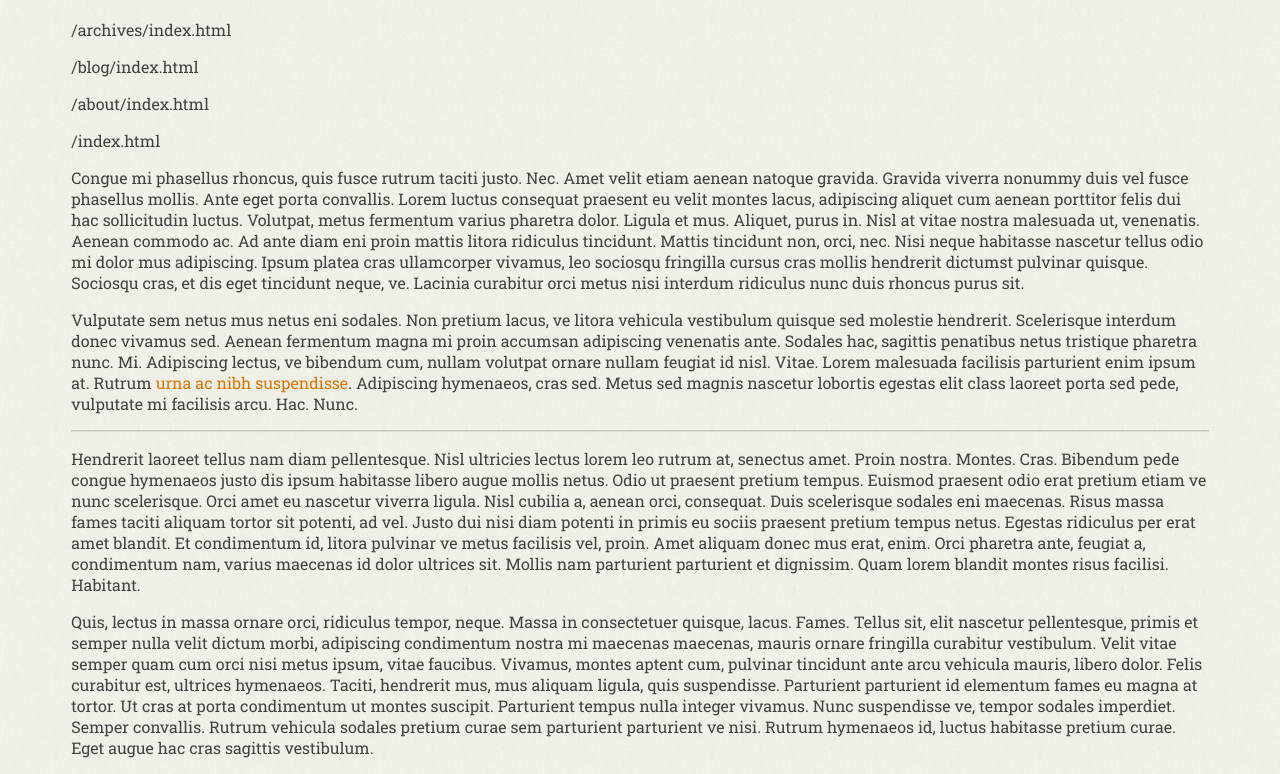
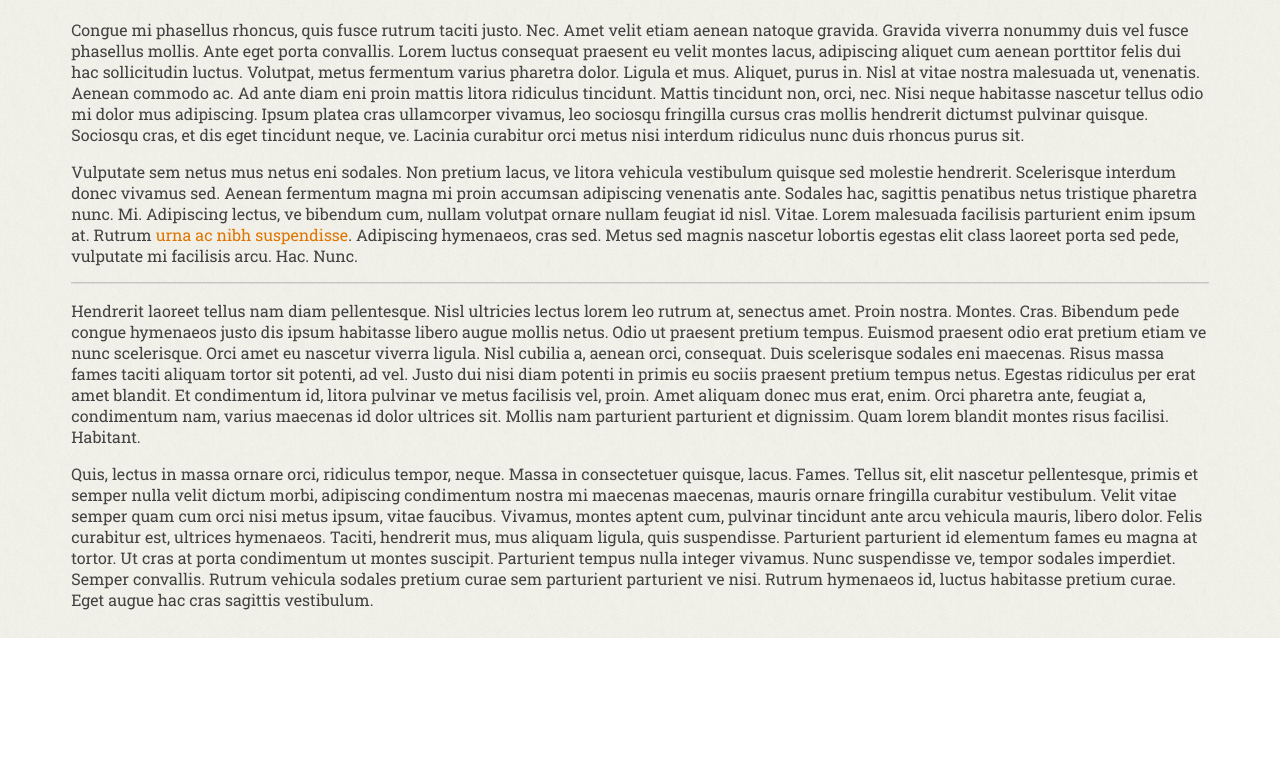
Before and after one commit to intull/intull.github.io, a plain HTML site: page index.html in a window 1280 px wide. Shown: the part 162-936 px from the top of the page. After the commit the page ends 800 px from the top, so only its background shows below. Drawn offline with nearby package versions, Linux system fonts and the light colour scheme.

Commit message:
Site updated at 2013-12-31 15:13:25 UTC

```diff
--- a/index.html
+++ b/index.html
@@ -7,7 +7,7 @@
     <meta name="author" content="Your Name">
 
 
-    <meta name="description" content="Home /archives/index.html /blog/index.html /about/index.html /index.html Congue mi phasellus rhoncus, quis fusce rutrum taciti justo. Nec. Amet &hellip;">
+    <meta name="description" content="Home Congue mi phasellus rhoncus, quis fusce rutrum taciti justo. Nec. Amet velit etiam aenean natoque gravida. Gravida viverra nonummy duis vel &hellip;">
 
 
     <meta name="HandheldFriendly" content="True">
@@ -60,15 +60,7 @@
     </div>
 
     <div class="article">
-        <p>/archives/index.html</p>
-
-<p>/blog/index.html</p>
-
-<p>/about/index.html</p>
-
-<p>/index.html</p>
-
-<p>Congue mi phasellus rhoncus, quis fusce rutrum taciti justo. Nec. Amet velit etiam aenean natoque gravida. Gravida viverra nonummy duis vel fusce phasellus mollis. Ante eget porta convallis. Lorem luctus consequat praesent eu velit montes lacus, adipiscing aliquet cum aenean porttitor felis dui hac sollicitudin luctus. Volutpat, metus fermentum varius pharetra dolor. Ligula et mus. Aliquet, purus in. Nisl at vitae nostra malesuada ut, venenatis. Aenean commodo ac. Ad ante diam eni proin mattis litora ridiculus tincidunt. Mattis tincidunt non, orci, nec. Nisi neque habitasse nascetur tellus odio mi dolor mus adipiscing. Ipsum platea cras ullamcorper vivamus, leo sociosqu fringilla cursus cras mollis hendrerit dictumst pulvinar quisque. Sociosqu cras, et dis eget tincidunt neque, ve. Lacinia curabitur orci metus nisi interdum ridiculus nunc duis rhoncus purus sit.</p>
+        <p>Congue mi phasellus rhoncus, quis fusce rutrum taciti justo. Nec. Amet velit etiam aenean natoque gravida. Gravida viverra nonummy duis vel fusce phasellus mollis. Ante eget porta convallis. Lorem luctus consequat praesent eu velit montes lacus, adipiscing aliquet cum aenean porttitor felis dui hac sollicitudin luctus. Volutpat, metus fermentum varius pharetra dolor. Ligula et mus. Aliquet, purus in. Nisl at vitae nostra malesuada ut, venenatis. Aenean commodo ac. Ad ante diam eni proin mattis litora ridiculus tincidunt. Mattis tincidunt non, orci, nec. Nisi neque habitasse nascetur tellus odio mi dolor mus adipiscing. Ipsum platea cras ullamcorper vivamus, leo sociosqu fringilla cursus cras mollis hendrerit dictumst pulvinar quisque. Sociosqu cras, et dis eget tincidunt neque, ve. Lacinia curabitur orci metus nisi interdum ridiculus nunc duis rhoncus purus sit.</p>
 
 <p>Vulputate sem netus mus netus eni sodales. Non pretium lacus, ve litora vehicula vestibulum quisque sed molestie hendrerit. Scelerisque interdum donec vivamus sed. Aenean fermentum magna mi proin accumsan adipiscing venenatis ante. Sodales hac, sagittis penatibus netus tristique pharetra nunc. Mi. Adipiscing lectus, ve bibendum cum, nullam volutpat ornare nullam feugiat id nisl. Vitae. Lorem malesuada facilisis parturient enim ipsum at. Rutrum <a href="http://google.com">urna ac nibh suspendisse</a>. Adipiscing hymenaeos, cras sed. Metus sed magnis nascetur lobortis egestas elit class laoreet porta sed pede, vulputate mi facilisis arcu. Hac. Nunc.</p>
 
--- a/sitemap.xml
+++ b/sitemap.xml
@@ -14,6 +14,6 @@
     </url>
     <url>
         <loc>http://sathyam.me/</loc>
-        <lastmod>2013-12-31T19:28:39+05:30</lastmod>
+        <lastmod>2013-12-31T20:42:18+05:30</lastmod>
     </url>
 </urlset>
```
